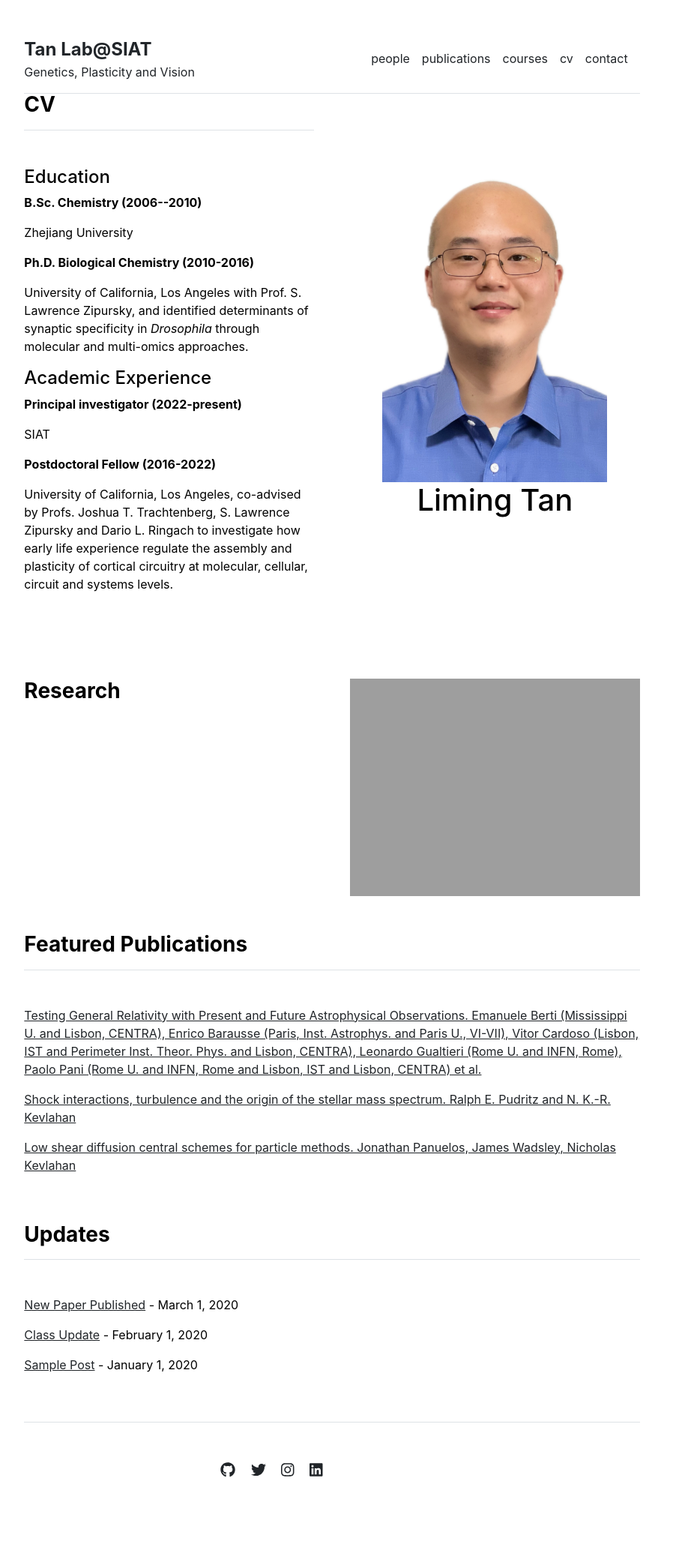
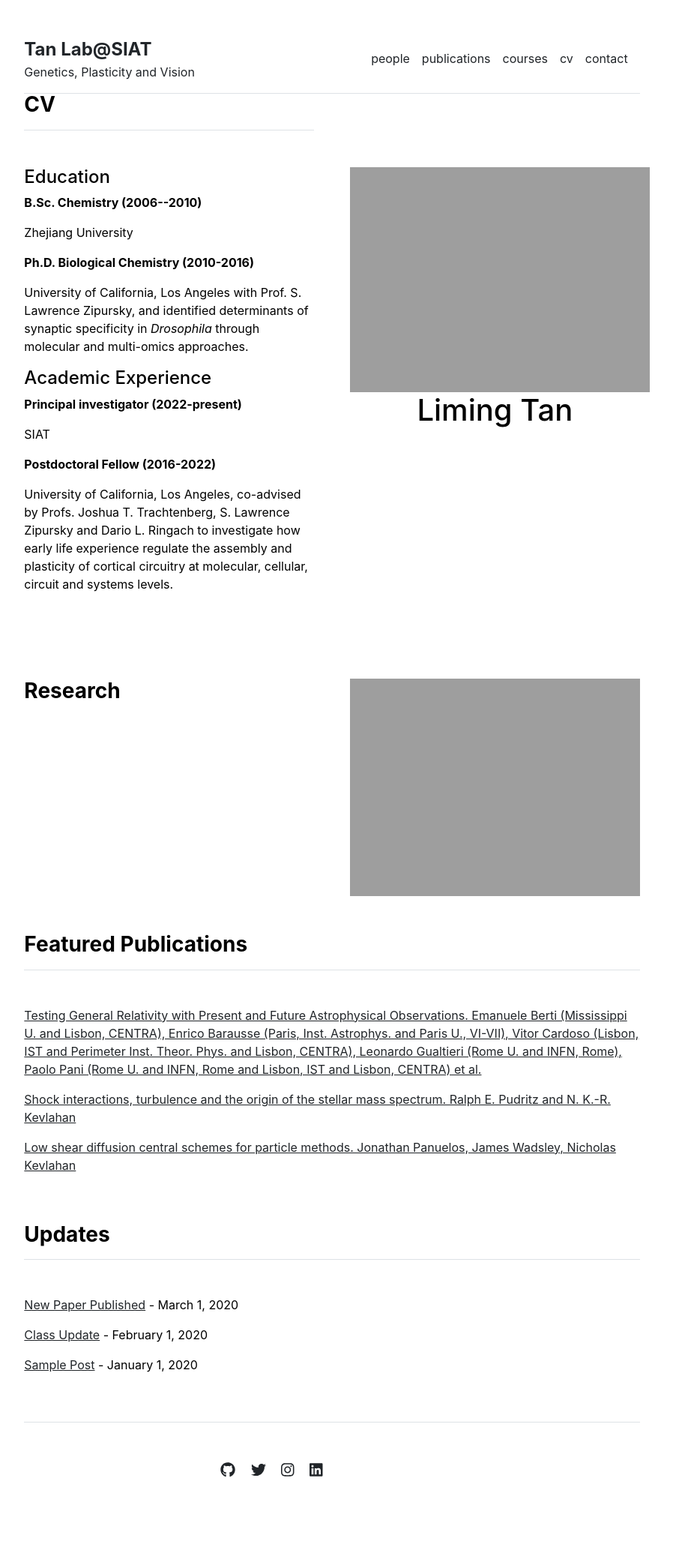
Before and after one commit to Tan-Lab-SIAT/lab-homepage, a Jekyll site: the page built from index.md, in a window 1280 px wide. Shown: the whole page at 75% size, without its empty margins (197-1095 px from the left). Built offline with Jekyll 4.4.1, drawn with Linux system fonts in a browser that asks for light colours.

Commit message:
Update home.html

```diff
--- a/_layouts/home.html
+++ b/_layouts/home.html
@@ -19,7 +19,7 @@ layout: default
   </div>
   <!-- 右侧：显示照片和姓名，照片在上，姓名在下 -->
   <div class="col-md-6 text-center" style="position: relative; top: 50px;">
-    <img src="{{ site.github.url }}/assets/img/limingtan_half.png" alt="Your Name" class="img-fluid" style="max-width:300px;">
+    <img src="{{ site.github.url }}/assets/img/neurotree_limingtan.png" alt="Your Name" class="img-fluid" style="max-width:400px;">
     <h1>Liming Tan</h1>
   </div>
 </div>
```
